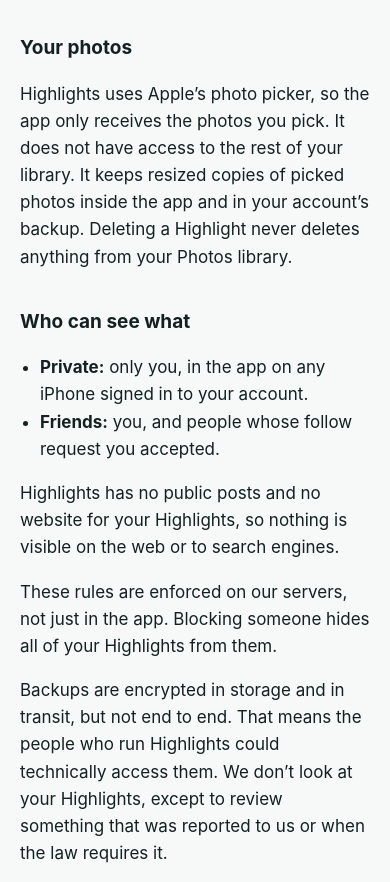
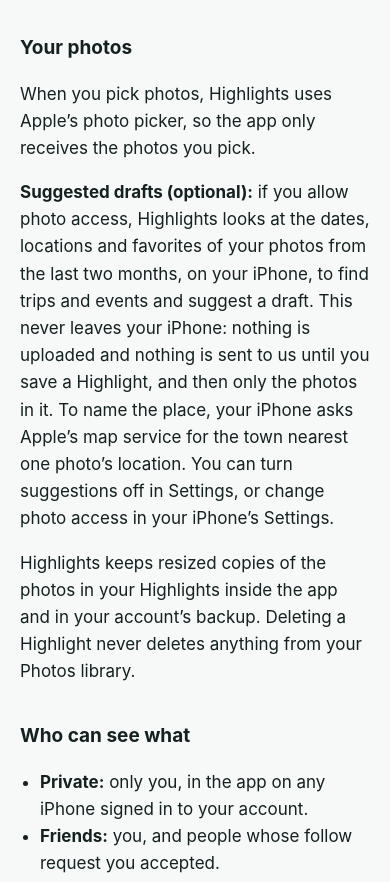
Before and after one commit to Chris-Tamayo/tamago-studio-site, a plain HTML site: page privacy/index.html in a window 390 px wide. Shown: the part 1769-2651 px from the top of the page. Drawn offline with Linux system fonts and the light colour scheme.

Commit message:
Privacy: optional suggested drafts read recent photos on the iPhone
Co-Authored-By: Claude Opus 5.5 <noreply@anthropic.com>

```diff
--- a/privacy/index.html
+++ b/privacy/index.html
@@ -44,7 +44,9 @@
 </ul>
 
 <h2>Your photos</h2>
-<p>Highlights uses Apple’s photo picker, so the app only receives the photos you pick. It does not have access to the rest of your library. It keeps resized copies of picked photos inside the app and in your account’s backup. Deleting a Highlight never deletes anything from your Photos library.</p>
+<p>When you pick photos, Highlights uses Apple’s photo picker, so the app only receives the photos you pick.</p>
+<p><strong>Suggested drafts (optional):</strong> if you allow photo access, Highlights looks at the dates, locations and favorites of your photos from the last two months, on your iPhone, to find trips and events and suggest a draft. This never leaves your iPhone: nothing is uploaded and nothing is sent to us until you save a Highlight, and then only the photos in it. To name the place, your iPhone asks Apple’s map service for the town nearest one photo’s location. You can turn suggestions off in Settings, or change photo access in your iPhone’s Settings.</p>
+<p>Highlights keeps resized copies of the photos in your Highlights inside the app and in your account’s backup. Deleting a Highlight never deletes anything from your Photos library.</p>
 
 <h2>Who can see what</h2>
 <ul>
```
